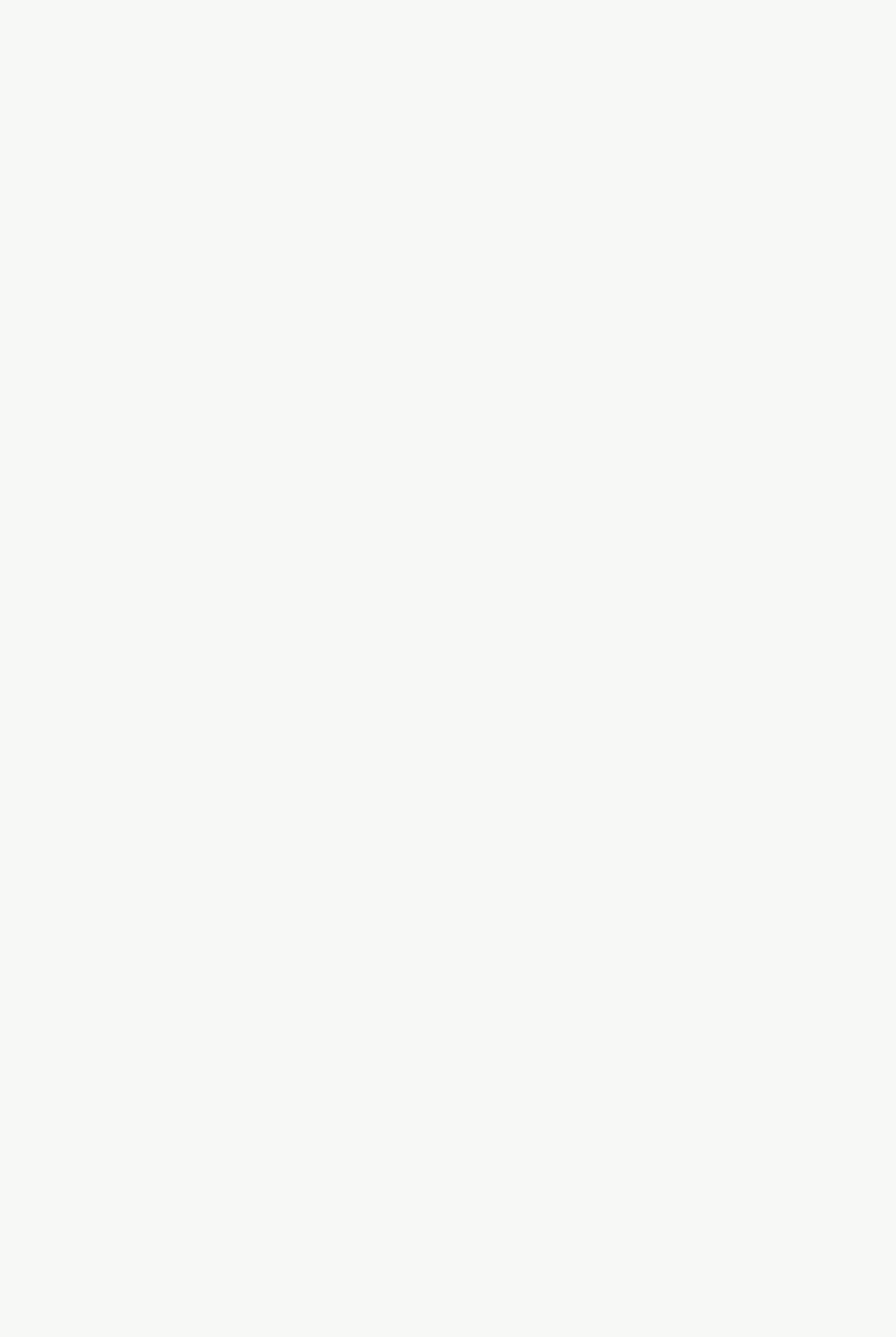
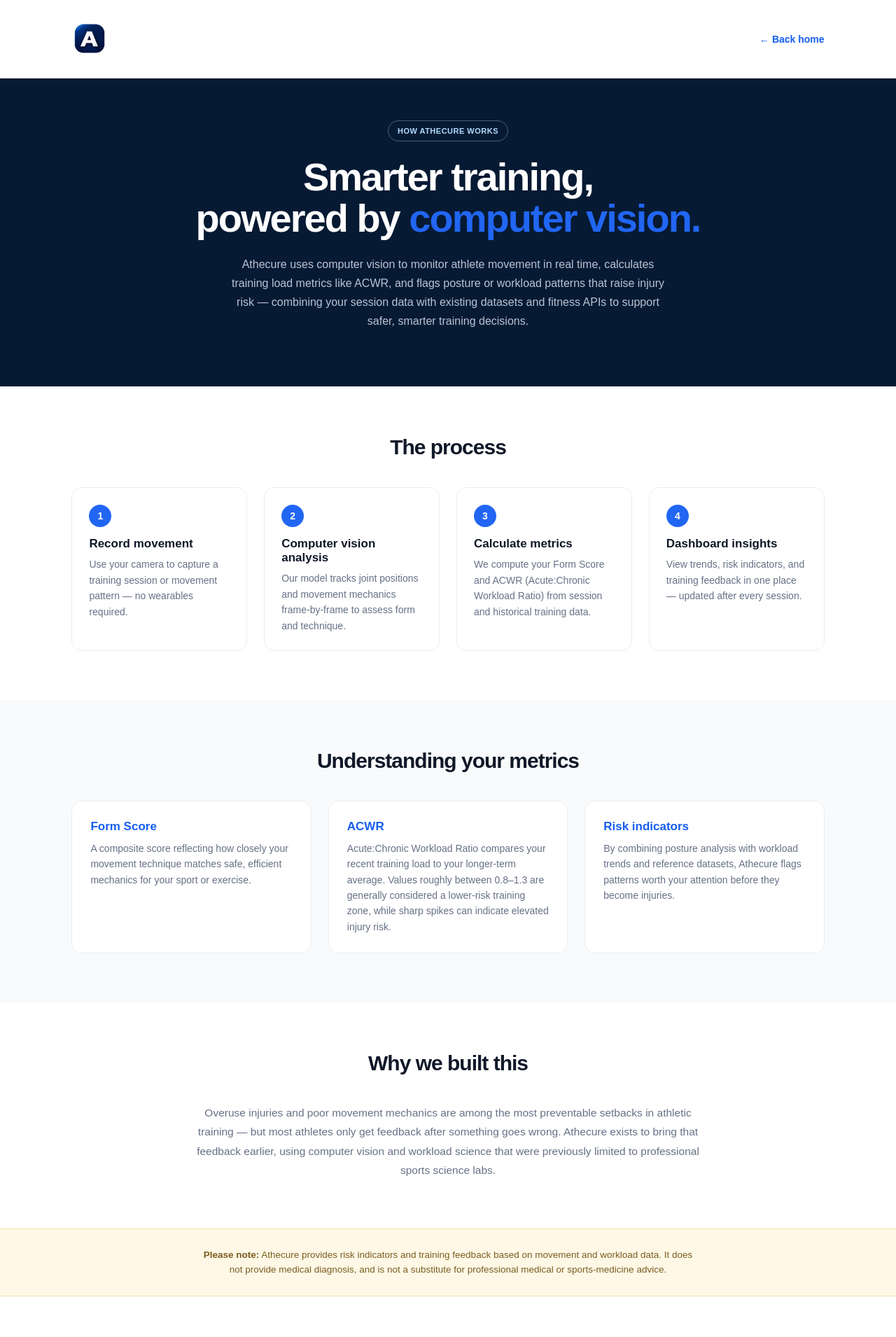
Before and after one commit to nobody3007/Athecure, a React (Vite) app in the folder frontend-project/: page /about in a window 1280 px wide. Before the commit this address had no page. Shown: the top 1910 px of the page at 70% size. Before the commit the page ends 800 px from the top, so only its background shows below. Built offline with nearby package versions, Linux system fonts and the light colour scheme.

Commit message:
Added the About Page

```diff
--- a/frontend-project/src/App.jsx
+++ b/frontend-project/src/App.jsx
@@ -3,6 +3,7 @@
 import Index from "./pages/Index/Index";
 import Login from "./pages/Login/Login";
 import Dashboard from "./pages/Dashboard/Dashboard";
+import About from "./pages/About/About";
 
 function App() {
   return (
@@ -11,6 +12,7 @@
         <Route path="/" element={<Index />} />
         <Route path="/login" element={<Login />} />
         <Route path="/Dashboard" element={<Dashboard />} />
+        <Route path="/about" element={<About />} />
       </Routes>
     </BrowserRouter>
   );
--- /dev/null
+++ b/frontend-project/src/pages/About/About.css
@@ -0,0 +1,216 @@
+/* ========================================
+   ABOUT PAGE
+======================================== */
+
+.about {
+  width: 100%;
+  background: #ffffff;
+}
+
+
+/* HEADER */
+
+.about-header {
+  display: flex;
+  align-items: center;
+  justify-content: space-between;
+  padding: 30px 8%;
+}
+
+.about-back {
+  border: none;
+  background: transparent;
+  color: #155eef;
+  font-size: 14px;
+  font-weight: 700;
+  cursor: pointer;
+}
+
+.about-back:hover {
+  text-decoration: underline;
+}
+
+
+/* HERO */
+
+.about-hero {
+  background: #071a33;
+  color: #ffffff;
+  padding: 60px 8% 80px;
+  text-align: center;
+}
+
+.about-badge {
+  display: inline-block;
+  padding: 8px 13px;
+  border: 1px solid rgba(178, 221, 255, 0.35);
+  border-radius: 999px;
+  color: #b2ddff;
+  font-size: 11px;
+  font-weight: 800;
+  letter-spacing: 0.5px;
+}
+
+.about-hero h1 {
+  margin-top: 22px;
+  font-size: clamp(36px, 4.5vw, 56px);
+  line-height: 1.05;
+  letter-spacing: -2px;
+  font-weight: 800;
+}
+
+.about-hero h1 span {
+  color: #2166f3;
+}
+
+.about-intro {
+  max-width: 640px;
+  margin: 22px auto 0;
+  color: #b7c4d6;
+  font-size: 16px;
+  line-height: 1.7;
+}
+
+
+/* SECTIONS */
+
+.about-section {
+  padding: 70px 8%;
+}
+
+.about-section-alt {
+  background: #f8fafc;
+}
+
+.about-section h2 {
+  text-align: center;
+  color: #101828;
+  font-size: 30px;
+  font-weight: 800;
+  letter-spacing: -1px;
+  margin-bottom: 40px;
+}
+
+
+/* STEPS */
+
+.about-steps {
+  display: grid;
+  grid-template-columns: repeat(4, 1fr);
+  gap: 24px;
+}
+
+.about-step {
+  padding: 24px;
+  border: 1px solid #eaecf0;
+  border-radius: 14px;
+  text-align: left;
+}
+
+.step-number {
+  display: inline-flex;
+  align-items: center;
+  justify-content: center;
+  width: 32px;
+  height: 32px;
+  border-radius: 50%;
+  background: #2166f3;
+  color: #ffffff;
+  font-weight: 800;
+  font-size: 14px;
+  margin-bottom: 14px;
+}
+
+.about-step h3 {
+  color: #101828;
+  font-size: 17px;
+  font-weight: 700;
+  margin-bottom: 8px;
+}
+
+.about-step p {
+  color: #667085;
+  font-size: 14px;
+  line-height: 1.6;
+}
+
+
+/* METRICS */
+
+.about-metrics {
+  display: grid;
+  grid-template-columns: repeat(3, 1fr);
+  gap: 24px;
+}
+
+.about-metric-card {
+  background: #ffffff;
+  padding: 26px;
+  border-radius: 14px;
+  border: 1px solid #eaecf0;
+}
+
+.about-metric-card h3 {
+  color: #155eef;
+  font-size: 17px;
+  font-weight: 800;
+  margin-bottom: 10px;
+}
+
+.about-metric-card p {
+  color: #667085;
+  font-size: 14px;
+  line-height: 1.6;
+}
+
+
+/* MISSION */
+
+.about-mission {
+  max-width: 720px;
+  margin: 0 auto;
+  color: #667085;
+  font-size: 15.5px;
+  line-height: 1.75;
+  text-align: center;
+}
+
+
+/* DISCLAIMER */
+
+.about-disclaimer {
+  background: #fff8e6;
+  border-top: 1px solid #f3e3b0;
+  border-bottom: 1px solid #f3e3b0;
+  padding: 26px 8%;
+}
+
+.about-disclaimer p {
+  max-width: 720px;
+  margin: 0 auto;
+  color: #7a5c1e;
+  font-size: 13.5px;
+  line-height: 1.6;
+  text-align: center;
+}
+
+
+/* CTA */
+
+.about-cta {
+  display: flex;
+  justify-content: center;
+  padding: 60px 8% 80px;
+}
+
+
+/* MOBILE */
+
+@media (max-width: 900px) {
+
+  .about-steps,
+  .about-metrics {
+    grid-template-columns: 1fr;
+  }
+
+}
--- /dev/null
+++ b/frontend-project/src/pages/About/About.jsx
@@ -0,0 +1,164 @@
+import { useNavigate } from "react-router-dom";
+import Logo from "../../components/Logo/Logo";
+import "./About.css";
+
+function About() {
+  const navigate = useNavigate();
+
+  return (
+    <div className="about">
+
+      <header className="about-header">
+        <Logo />
+        <button className="about-back" onClick={() => navigate("/")}>
+          ← Back home
+        </button>
+      </header>
+
+      <main className="about-hero">
+
+        <div className="about-badge">HOW ATHECURE WORKS</div>
+
+        <h1>
+          Smarter training,
+          <br />
+          powered by <span>computer vision.</span>
+        </h1>
+
+        <p className="about-intro">
+          Athecure uses computer vision to monitor athlete movement in real
+          time, calculates training load metrics like ACWR, and flags
+          posture or workload patterns that raise injury risk — combining
+          your session data with existing datasets and fitness APIs to
+          support safer, smarter training decisions.
+        </p>
+
+      </main>
+
+      {/* STEP-BY-STEP FLOW */}
+
+      <section className="about-section">
+
+        <h2>The process</h2>
+
+        <div className="about-steps">
+
+          <div className="about-step">
+            <span className="step-number">1</span>
+            <h3>Record movement</h3>
+            <p>
+              Use your camera to capture a training session or movement
+              pattern — no wearables required.
+            </p>
+          </div>
+
+          <div className="about-step">
+            <span className="step-number">2</span>
+            <h3>Computer vision analysis</h3>
+            <p>
+              Our model tracks joint positions and movement mechanics
+              frame-by-frame to assess form and technique.
+            </p>
+          </div>
+
+          <div className="about-step">
+            <span className="step-number">3</span>
+            <h3>Calculate metrics</h3>
+            <p>
+              We compute your Form Score and ACWR (Acute:Chronic Workload
+              Ratio) from session and historical training data.
+            </p>
+          </div>
+
+          <div className="about-step">
+            <span className="step-number">4</span>
+            <h3>Dashboard insights</h3>
+            <p>
+              View trends, risk indicators, and training feedback in one
+              place — updated after every session.
+            </p>
+          </div>
+
+        </div>
+
+      </section>
+
+      {/* METRICS EXPLAINED */}
+
+      <section className="about-section about-section-alt">
+
+        <h2>Understanding your metrics</h2>
+
+        <div className="about-metrics">
+
+          <div className="about-metric-card">
+            <h3>Form Score</h3>
+            <p>
+              A composite score reflecting how closely your movement
+              technique matches safe, efficient mechanics for your
+              sport or exercise.
+            </p>
+          </div>
+
+          <div className="about-metric-card">
+            <h3>ACWR</h3>
+            <p>
+              Acute:Chronic Workload Ratio compares your recent training
+              load to your longer-term average. Values roughly between
+              0.8–1.3 are generally considered a lower-risk training zone,
+              while sharp spikes can indicate elevated injury risk.
+            </p>
+          </div>
+
+          <div className="about-metric-card">
+            <h3>Risk indicators</h3>
+            <p>
+              By combining posture analysis with workload trends and
+              reference datasets, Athecure flags patterns worth your
+              attention before they become injuries.
+            </p>
+          </div>
+
+        </div>
+
+      </section>
+
+      {/* MISSION */}
+
+      <section className="about-section">
+
+        <h2>Why we built this</h2>
+
+        <p className="about-mission">
+          Overuse injuries and poor movement mechanics are among the most
+          preventable setbacks in athletic training — but most athletes
+          only get feedback after something goes wrong. Athecure exists to
+          bring that feedback earlier, using computer vision and workload
+          science that were previously limited to professional sports
+          science labs.
+        </p>
+
+      </section>
+
+      {/* DISCLAIMER */}
+
+      <section className="about-disclaimer">
+        <p>
+          <strong>Please note:</strong> Athecure provides risk indicators
+          and training feedback based on movement and workload data. It
+          does not provide medical diagnosis, and is not a substitute for
+          professional medical or sports-medicine advice.
+        </p>
+      </section>
+
+      <div className="about-cta">
+        <button className="hero-button" onClick={() => navigate("/login")}>
+          Start tracking your performance
+        </button>
+      </div>
+
+    </div>
+  );
+}
+
+export default About;
--- a/frontend-project/src/pages/Index/Index.jsx
+++ b/frontend-project/src/pages/Index/Index.jsx
@@ -36,7 +36,10 @@
               Start tracking your performance
             </button>
 
-            <button className="secondary-button">
+            <button
+              className="secondary-button"
+              onClick={() => navigate("/about")}
+            >
               See How It Works
             </button>
           </div>
```
Also changed, not shown: 1 other file (tests, documents, lock files or other folders).
